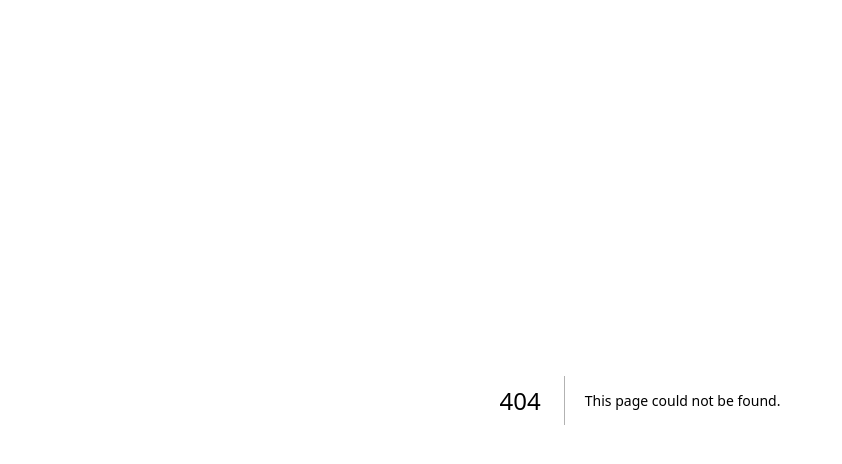
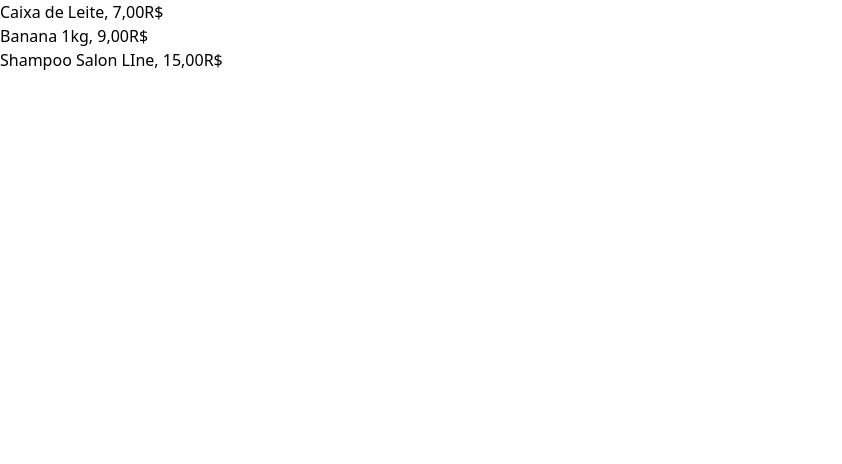
Before and after one commit to EduardoTeixeiraP/intro-nextjs, a Next.js app: page /products in a window 1280 px wide. Before the commit this address had no page. Shown: the top 464 px of the page, without its empty margins (0-842 px from the left). Built offline with nearby package versions, Linux system fonts and the light colour scheme.

Commit message:
atividade 01

```diff
--- a/src/app/components/ClientCounter.tsx
+++ /dev/null
@@ -1,15 +0,0 @@
-import { useState } from 'module'
-
-export default function ClientCounter() {
-    const [count, setCount] = useState(0)
-
-    return (
-        <div>
-            <h1>Contador</h1>
-            <p className="cont">Você clicou {count} vezes!</p>
-            <button onClick={()=>{setCount(count+1)}}>
-                Clique aqui
-            </button>
-        </div>
-    )
-}
--- a/src/app/page.tsx
+++ b/src/app/page.tsx
@@ -1,4 +1,3 @@
-import ClientCounter from "./components/ClientCounter";
 import Nav from "./components/Nav";
 import Welcome from "./components/Welcome";
 import ServerExample from "./server-example/page";
@@ -14,7 +13,6 @@
     <div className="grid grid-rows-[20px_1fr_20px] items-center justify-items-center min-h-screen p-8 pb-20 gap-16 sm:p-20 font-[family-name:var(--font-geist-sans)]">
       <Welcome/>
       <ServerExample/>
-      <ClientCounter/>
     </div>
     </>
   );
--- /dev/null
+++ b/src/app/products/page.tsx
@@ -0,0 +1,12 @@
+
+export default function Products() {
+    return (
+        <div>
+            <ul>
+                <li>Caixa de Leite, 7,00R$</li>
+                <li>Banana 1kg, 9,00R$</li>
+                <li>Shampoo Salon LIne, 15,00R$</li>
+            </ul>
+        </div>
+    )
+}
```
